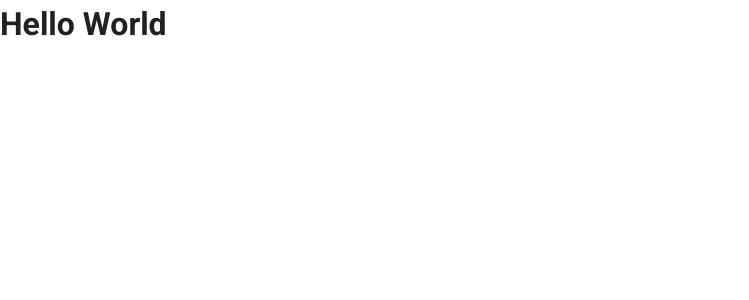
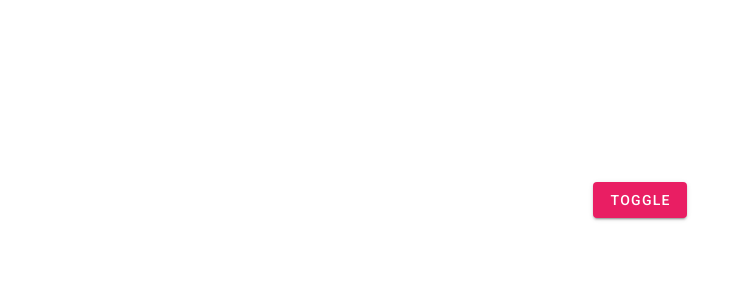
Before and after one commit to abhilashnyamagoud/hr-tool, a Vue app: page / in a window 1280 px wide. Shown: the top 300 px of the page, without its empty margins (0-749 px from the left). Built offline with nearby package versions, Linux system fonts and the light colour scheme.

Commit message:
initial setup

```diff
--- /dev/null
+++ b/src/components/NavigationBar/NavigationBar.vue
@@ -0,0 +1,70 @@
+<template>
+  <v-sheet
+    height="400"
+    class="overflow-hidden"
+    style="position: relative;"
+  >
+    <v-container class="fill-height">
+      <v-row
+        align="center"
+        justify="center"
+      >
+        <v-btn
+          color="pink"
+          dark
+          @click.stop="drawer = !drawer"
+        >
+          Toggle
+        </v-btn>
+      </v-row>
+    </v-container>
+
+    <v-navigation-drawer
+      v-model="drawer"
+      absolute
+      temporary
+    >
+      <v-list-item>
+        <v-list-item-avatar>
+          <v-img src="https://randomuser.me/api/portraits/men/78.jpg"></v-img>
+        </v-list-item-avatar>
+
+        <v-list-item-content>
+          <v-list-item-title>John Leider</v-list-item-title>
+        </v-list-item-content>
+      </v-list-item>
+
+      <v-divider></v-divider>
+
+      <v-list dense>
+        <v-list-item
+          v-for="item in items"
+          :key="item.title"
+          link
+        >
+          <v-list-item-icon>
+            <v-icon>{{ item.icon }}</v-icon>
+          </v-list-item-icon>
+
+          <v-list-item-content>
+            <v-list-item-title>{{ item.title }}</v-list-item-title>
+          </v-list-item-content>
+        </v-list-item>
+      </v-list>
+    </v-navigation-drawer>
+  </v-sheet>
+</template>
+
+<script>
+  export default {
+    data () {
+      return {
+        drawer: null,
+        items: [
+          { title: 'Home', icon: 'mdi-view-dashboard' },
+          { title: 'About', icon: 'mdi-forum' },
+        ],
+      }
+    },
+  }
+</script>
--- a/src/views/HomeView.vue
+++ b/src/views/HomeView.vue
@@ -1,15 +1,18 @@
 <template>
-  <hello-world />
+<NavigationBar/>
+  <!-- <hello-world /> -->
 </template>
 
 <script>
-  import HelloWorld from '../components/HelloWorld'
+  import HelloWorld from '../components/HelloWorld';
+  import NavigationBar from '../components/NavigationBar/NavigationBar.vue'
 
   export default {
     name: 'Home',
 
     components: {
       HelloWorld,
+      NavigationBar
     },
   }
 </script>
```
